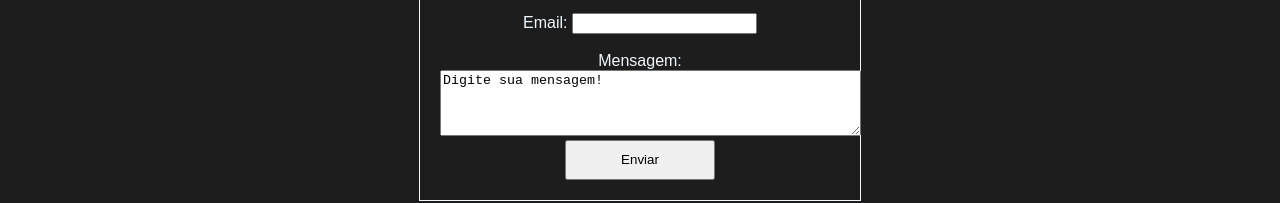
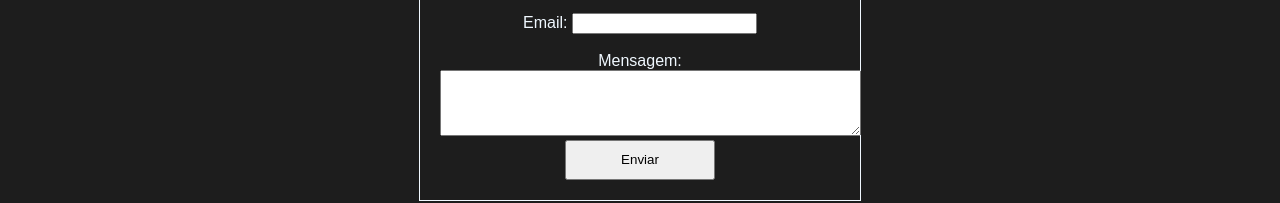
Before and after one commit to Jonas-Sn/trabalho, a plain HTML site: page contato.html in a window 1280 px wide. Shown: the part 406-609 px from the top of the page. Drawn offline with Linux system fonts and the light colour scheme.

Commit message:
Update contato.html

```diff
--- a/contato.html
+++ b/contato.html
@@ -36,7 +36,7 @@
                 <label for="email">Email:</label>
                 <input type="email" id="email" name="email" required><br><br>
                 <label for="mensagem">Mensagem:</label>
-                <textarea id="mensagem" name="mensagem" rows="4" cols="50" required>Digite sua mensagem!</textarea>
+                <textarea id="mensagem" name="mensagem" rows="4" cols="50" required></textarea>
                 <button type="submit" style="width: 150px; height: 40px;">Enviar</button>
             </form>
         </section>
```
